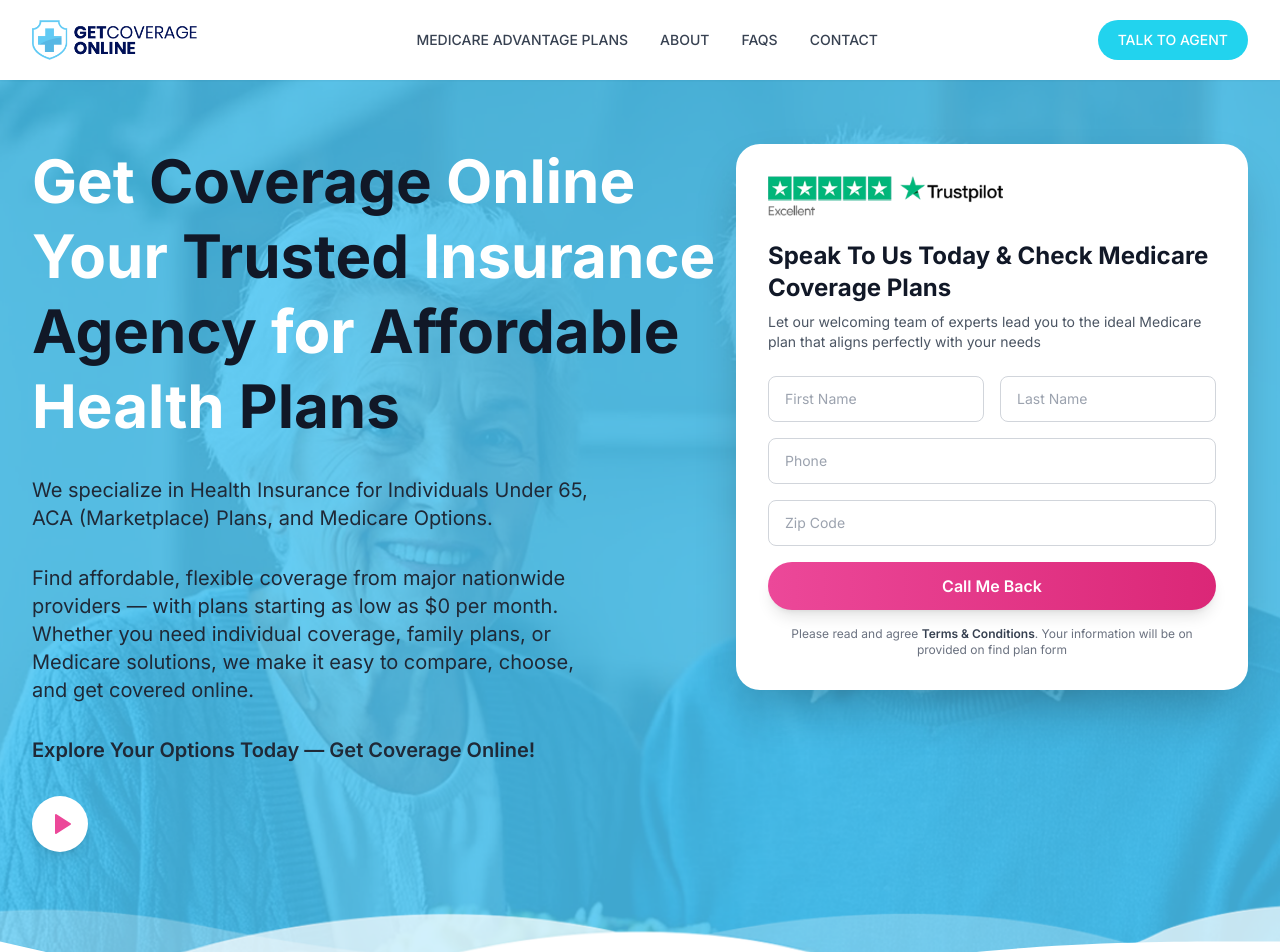
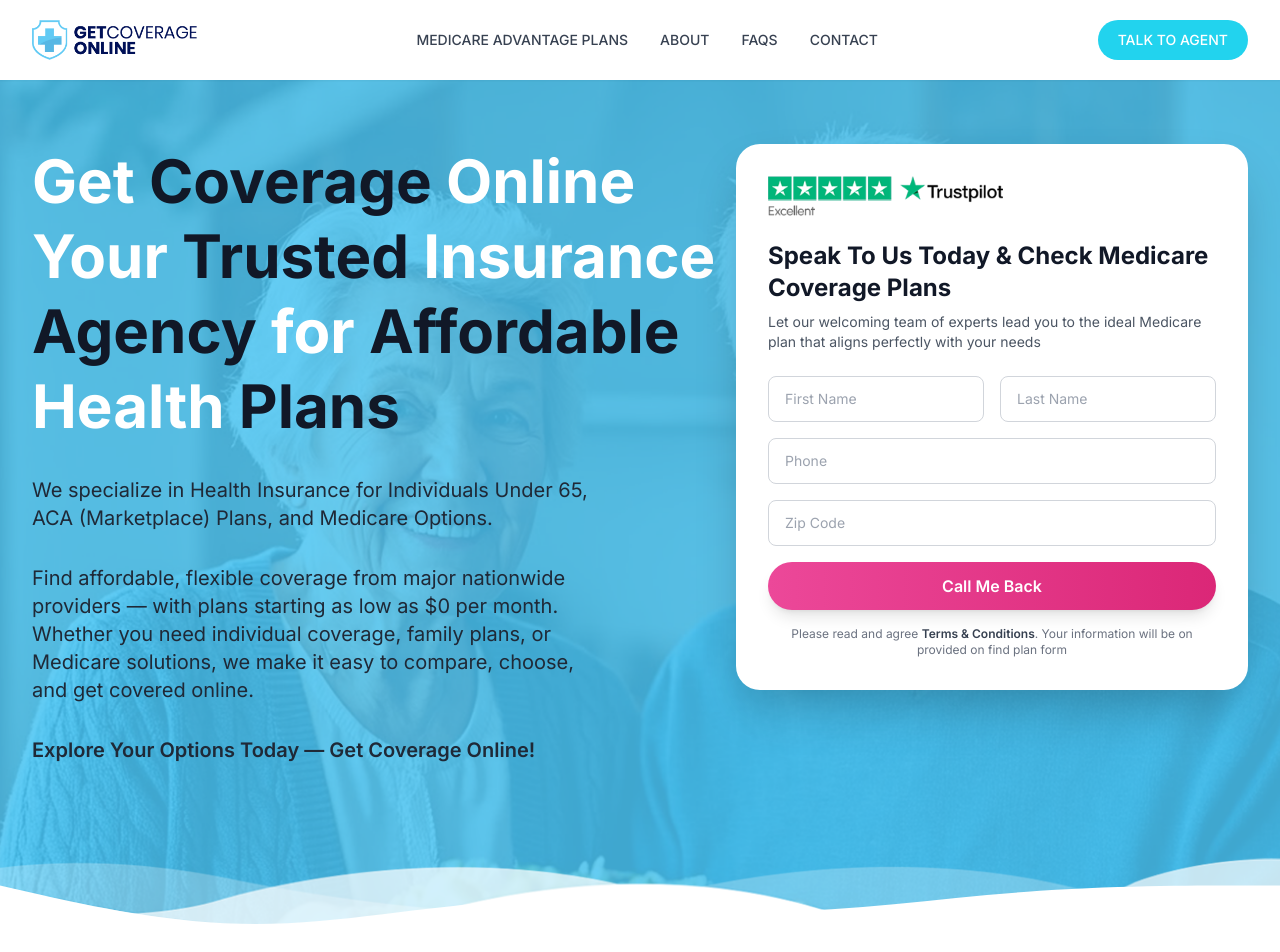
Before and after one commit to AnasNajmi/getcoverage, a Next.js app: page / in a window 1280 px wide. Shown: the top 952 px of the page. Built offline with nearby package versions, Linux system fonts and the light colour scheme.

Commit message:
video play button commented out

```diff
--- a/components/HeroSection.tsx
+++ b/components/HeroSection.tsx
@@ -141,9 +141,9 @@ const HeroSection = () => {
                 FREE CONSULTATION
               </Button> */}
 
-              <button className="flex items-center justify-center w-12 h-12 sm:w-14 sm:h-14 bg-white rounded-full shadow-lg hover:scale-110 transition-transform">
+              {/* <button className="flex items-center justify-center w-12 h-12 sm:w-14 sm:h-14 bg-white rounded-full shadow-lg hover:scale-110 transition-transform">
                 <Play className="w-5 h-5 sm:w-6 sm:h-6 text-pink-500 fill-pink-500 ml-1" />
-              </button>
+              </button> */}
             </div>
 
             {/* <div className="relative w-full max-w-md mt-8">
```
